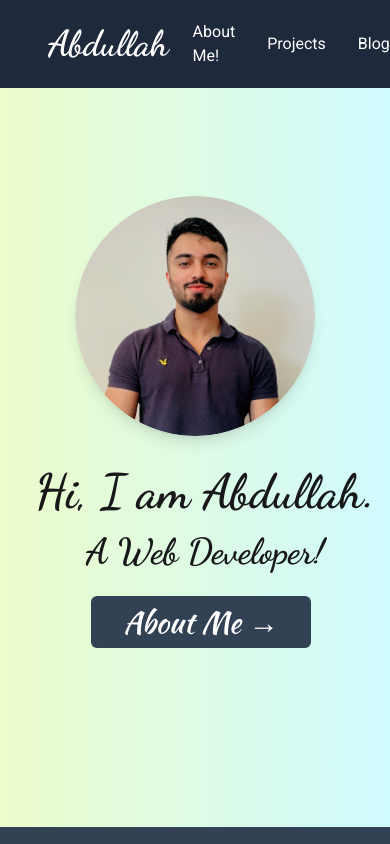
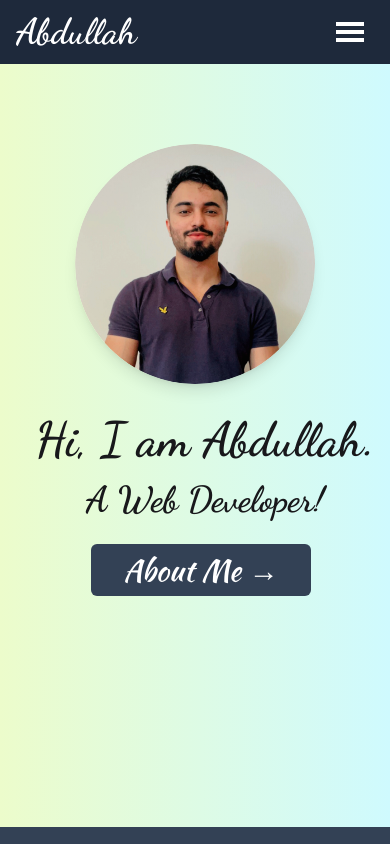
Before and after one commit to abdullah-arshad78/portfolio, a React (Create React App) app: page / in a window 390 px wide. Shown: the top 844 px of the page. Built offline with nearby package versions, Linux system fonts and the light colour scheme.

Commit message:
add mobile navigation

```diff
--- a/src/App.js
+++ b/src/App.js
@@ -1,3 +1,4 @@
+import React, { useState, useEffect } from "react";
 import { BrowserRouter, Route, Routes } from "react-router-dom";
 import Home from "./components/Home";
 import About from "./components/About";
@@ -7,11 +8,48 @@ import Navbar from "./components/Navbar";
 import Footer from "./components/Footer";
 import Projects from "./components/Projects";
 import SingleBlog from "./components/SingleBlog";
+import MobileNavigation from "./components/MobileNavigation";
 
 function App() {
+  const [windowWidth, setWindowWith] = useState(window.innerWidth);
+  const [showMobileNavigation, setShowMobileNavigation] = useState(false);
+  const [showMobileNavbar, setShowMobileNavbar] = useState(false);
+
+  const toggleMobileNavbarHandler = () => {
+    setShowMobileNavbar((preValue) => !preValue);
+  };
+  const closeMobileNavbarHandler = () => {
+    setShowMobileNavbar(false);
+  };
+  useEffect(() => {
+    const handleWindowResize = () => {
+      setWindowWith(window.innerWidth);
+    };
+    window.addEventListener("resize", handleWindowResize);
+
+    return () => {
+      window.removeEventListener("resize", handleWindowResize);
+    };
+  }, []);
+
+  useEffect(() => {
+    if (windowWidth < 900) {
+      setShowMobileNavigation(true);
+    } else {
+      setShowMobileNavigation(false);
+    }
+  }, [windowWidth]);
+
   return (
     <BrowserRouter>
-      <Navbar />
+      <Navbar
+        isMobileNavigation={showMobileNavigation}
+        toggleNavbar={toggleMobileNavbarHandler}
+        mobileNavbarIsVisible={showMobileNavbar}
+      />
+      {showMobileNavbar && showMobileNavigation && (
+        <MobileNavigation onClose={closeMobileNavbarHandler} />
+      )}
       <Routes>
         <Route element={<Home />} path="/" exact />
         <Route element={<About />} path="/about" />
--- a/src/components/Blogs.js
+++ b/src/components/Blogs.js
@@ -34,12 +34,14 @@ const Blogs = () => {
       ))
     : "";
   return (
-    <div className="px-6 pt-[9rem] pb-[6rem]  about-background simple-text text-slate-600 text-xl  min-h-[98vh]">
+    <div className="px-6 pt-[9rem] pb-[6rem]  about-background simple-text text-slate-600 text-xl  min-h-[98vh] relative">
       <h1 className="secondary-heading text-5xl text-center mb-6 md:mb-[3rem] text-zinc-600 move-up">
         My Blogs
       </h1>
       {!blogPosts && (
-        <h2 className="secondary-heading text-3xl text-center">Loading...</h2>
+        <h2 className="secondary-heading text-5xl text-center center-element">
+          Loading...
+        </h2>
       )}
       <div className="grid grid-cols-1 md:grid-cols-2 xl:grid-cols-3 gap-4 md-gap-6 xl:gap-8">
         {blogPosts && blogContent}
--- a/src/components/Home.js
+++ b/src/components/Home.js
@@ -3,7 +3,7 @@ import abdullahPic from "../assets/abdullah.png";
 import { Link } from "react-router-dom";
 const Home = () => {
   return (
-    <div className="flex flex-col md:flex-row justify-center items-center pt-[9rem] pb-[8rem] bg-gradient-to-r from-lime-100  to-cyan-100 min-h-[98vh]">
+    <div className="flex flex-col md:flex-row justify-start md:justify-center items-center pt-[9rem] pb-[8rem] bg-gradient-to-r from-lime-100  to-cyan-100 min-h-[98vh]">
       <div className="w-[15rem] md:w-[22rem] md:mr-6 rounded-full move-up">
         <img
           className="w-full h-auto rounded-full shadow-lg"
--- /dev/null
+++ b/src/components/MobileNavigation.js
@@ -0,0 +1,29 @@
+import React from "react";
+import { Link } from "react-router-dom";
+
+const linkClasses =
+  "move-up text-white font-extrabold text-3xl hover:text-cyan-100 hover:border-b-4 hover:border-b-cyan-100 py-1 transition-all duration-150 ease-in";
+
+const MobileNavigation = ({ onClose }) => {
+  return (
+    <div className="fixed top-0 right-0 left-0 h-screen transparent-black flex flex-col items-center justify-between pt-[9rem] pb-[6rem] z-30 ">
+      <Link className={linkClasses} onClick={onClose} to="/">
+        HOME
+      </Link>
+      <Link className={linkClasses} onClick={onClose} to="/about">
+        ABOUT
+      </Link>
+      <Link className={linkClasses} onClick={onClose} to="/projects">
+        PROJECTS
+      </Link>
+      <Link className={linkClasses} onClick={onClose} to="/posts">
+        BLOGS
+      </Link>
+      <Link className={linkClasses} onClick={onClose} to="/contact">
+        CONTACT
+      </Link>
+    </div>
+  );
+};
+
+export default MobileNavigation;
--- a/src/components/Navbar.js
+++ b/src/components/Navbar.js
@@ -1,22 +1,33 @@
 import React from "react";
 import { NavLink } from "react-router-dom";
+import { GiHamburgerMenu } from "react-icons/gi";
+import { FaTimes } from "react-icons/fa";
 const navClasses =
   "p-1 flex justify-center items-center mx-2 lg:mx-4 hover:bg-slate-600 hover:rounded px-2";
 const navActiveClass = "bg-slate-700 rounded text-sky-100 ";
 
-const Navbar = () => {
+const Navbar = ({
+  isMobileNavigation,
+  toggleNavbar,
+  mobileNavbarIsVisible,
+}) => {
   return (
-    <header className="flex flex-row bg-slate-800 text-white px-10 py-4 justify-between items-center fixed top-0 left-0 right-0  simple-text z-20">
+    <header
+      className={`${
+        isMobileNavigation ? "py-2 pl-2 pr-6" : "px-10 py-4 "
+      } flex flex-row bg-slate-800 text-white   justify-between items-center fixed top-0 left-0 w-screen max-w-screen min-w-screen  simple-text z-40`}
+    >
       <span>
         <NavLink
           end
           to="/"
-          className="main-heading text-4xl font-bold flex justify-between items-center p-1 px-2 hover:bg-slate-700 hover:rounded"
+          className="main-heading text-4xl font-bold flex justify-center items-center p-1 px-2 hover:bg-slate-700 hover:rounded"
         >
           Abdullah
         </NavLink>
       </span>
 
+      {!isMobileNavigation && (
         <nav className="flex  justify-center items-center ">
           <NavLink
             to="/about"
@@ -64,6 +75,19 @@ const Navbar = () => {
             Contact
           </NavLink>
         </nav>
+      )}
+      {isMobileNavigation && !mobileNavbarIsVisible && (
+        <GiHamburgerMenu
+          onClick={toggleNavbar}
+          className="w-[2rem] h-[2rem] cursor-pointer hover:fill-cyan-100"
+        />
+      )}
+      {isMobileNavigation && mobileNavbarIsVisible && (
+        <FaTimes
+          onClick={toggleNavbar}
+          className="w-[2rem] h-[2rem] cursor-pointer hover:fill-cyan-100"
+        />
+      )}
     </header>
   );
 };
--- a/src/components/Projects.js
+++ b/src/components/Projects.js
@@ -73,7 +73,7 @@ const Projects = () => {
   ));
   return (
     <div className="pt-[9rem] pb-[6rem] px-4 simple-text text-slate-600 bg-[#f1f1f1] min-h-[98vh]">
-      <h2 className="secondary-heading text-5xl text-center mb-4 md:mb-[3rem] text-zinc-600 move-up">
+      <h2 className="secondary-heading text-5xl text-center  mb-[3rem] text-zinc-600 move-up">
         Projects
       </h2>
       <div className="grid grid-cols-1 sm:grid-cols-2 lg:grid-cols-3 xl:grid-cols-4 gap-6">
--- a/src/components/SingleBlog.js
+++ b/src/components/SingleBlog.js
@@ -42,14 +42,14 @@ const SingleBlog = () => {
           className="w-full h-[10rem] sm:h-[20rem] xl:h-[25rem] object-cover rounded-t-lg"
         />
         <div className="py-2 px-4 md:py-6 md:px-8 flex flex-col items-center justify-start">
-          <h1 className="secondary-heading text-5xl text-center mb-6 md:mb-[3rem] text-zinc-600 move-up my-2">
+          <h1 className="secondary-heading text-3xl lg:text-4xl xl:text-5xl text-center mb-6 md:mb-[3rem] text-zinc-600 move-up my-2">
             {singlePost.title}
           </h1>
           <SanityBlockContent
             blocks={singlePost.body}
             dataset="production"
             projectId="q6fw7y9s"
-            className="small-bio-font leading-tight sm:leading-normal lg:leading-relaxed  m:text-basic md:text-xl prose prose-slate prose-img:rounded-lg"
+            className="small-bio-font text-sm md:text-basic text-slate-600 font-light leading-normal lg:leading-relaxed  m:text-basic md:text-xl prose prose-slate prose-img:rounded-lg"
           />
         </div>
       </div>
--- a/src/index.css
+++ b/src/index.css
@@ -19,6 +19,10 @@ margin: 0;}
 .simple-text{
   font-family: 'Roboto', sans-serif;
 }
+
+
+
+
 .move-up{
   animation: moveUp 700ms ease-in-out;
 }
@@ -30,6 +34,8 @@ margin: 0;}
 .translate-to-mid{
   transform: translate(-50%,-50%);
 }
+
+
 
 /* Background */
 .computer-bg{
@@ -133,8 +139,16 @@ z-index: 2;
  top: 0;
 }
 
+.transparent-black{
+  background: rgba(0,0,0,.9);
+}
 
-
+.center-element{
+  position: absolute;
+  top: 50%;
+  left: 50%;
+  transform: translate(-50%,-50%);
+}
 
 /* Animations */
 @keyframes moveUp {
```
Lines whose indentation alone changed are shown as unchanged.
